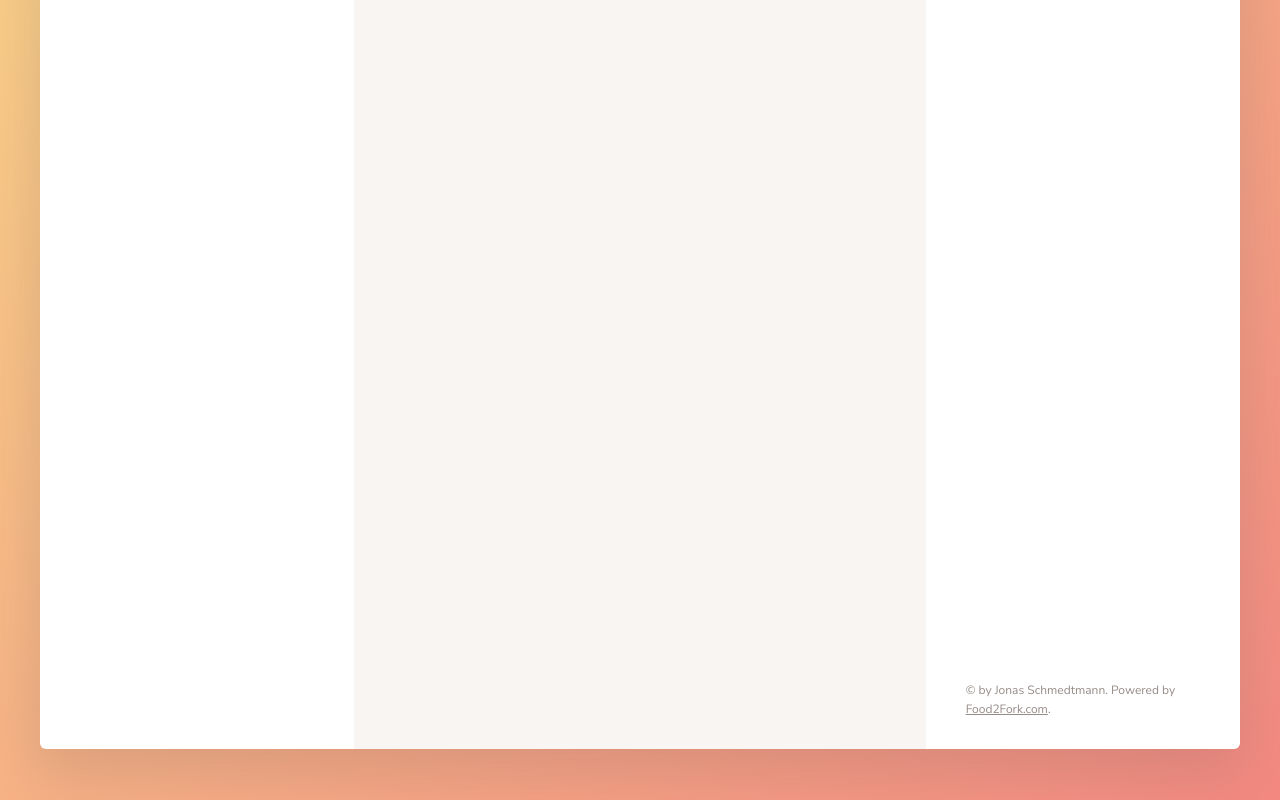
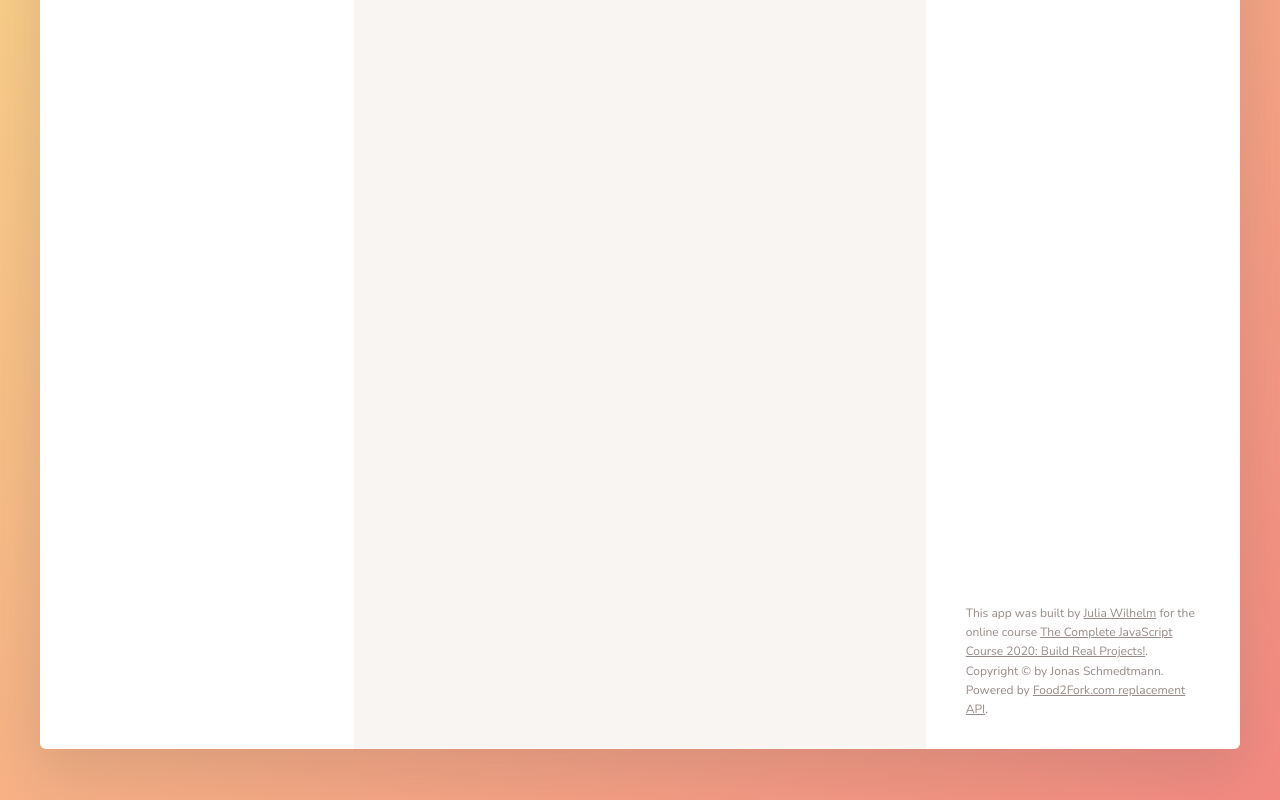
Before and after one commit to WiliTheSParrow/UdemyCourse_forkify, a website built with webpack: page src/index.html in a window 1280 px wide. Shown: the part 402-1202 px from the top of the page. Built offline with nearby package versions, Linux system fonts and the light colour scheme.

Commit message:
footer comment edited

```diff
--- a/src/index.html
+++ b/src/index.html
@@ -1,6 +1,5 @@
 <!DOCTYPE html>
 <html lang="en">
-
 <head>
     <meta charset="UTF-8">
     <meta name="viewport" content="width=device-width, initial-scale=1.0">
@@ -10,7 +9,6 @@
     <link rel="shortcut icon" href="img/favicon.png" type="image/x-icon">
     <title>forkify // Search over 1,000,000 recipes</title>
 </head>
-
 <body>
     <div class="container">
         <header class="header">
@@ -49,8 +47,6 @@
                 </div>
             </div>
         </header>
-
-
         <div class="results">
             <ul class="results__list">
                 <!--
@@ -174,7 +170,6 @@
                 </li>
                 -->
             </ul>
-
             <div class="results__pages">
                 <!--
                 <button class="btn-inline results__btn--prev">
@@ -192,11 +187,7 @@
                 -->
             </div>
         </div>
-
-
-
         <div class="recipe">
-
             <!--
             <figure class="recipe__fig">
                 <img src="img/test-1.jpg" alt="Tomato" class="recipe__img">
@@ -239,8 +230,6 @@
                     </svg>
                 </button>
             </div>
-
-
 
             <div class="recipe__ingredients">
                 <ul class="recipe__ingredient-list">
@@ -336,14 +325,8 @@
             </div>
             -->
         </div>
-
-
-
-
-
         <div class="shopping">
             <h2 class="heading-2">My Shopping List</h2>
-
             <ul class="shopping__list">
 
                 <!--
@@ -427,15 +410,20 @@
                 </li>
                 -->
             </ul>
-
             <div class="copyright">
+                This app was built by <a href="https://www.linkedin.com/in/wjulia91/" class="link">Julia
+                    Wilhelm</a> for the
+                online course <a href="https://www.udemy.com/share/101WfeB0cbc1xbTHw=/" class="link">The
+                    Complete
+                    JavaScript Course 2020:
+                    Build Real Projects!</a>. Copyright © by Jonas Schmedtmann. Powered by
+                    <a href="https://forkify-api.herokuapp.com/" target="_blank" class="link">Food2Fork.com replacement API</a>.
+            </div>
+            <!-- <div class="copyright">
                 &copy; by Jonas Schmedtmann. Powered by
                 <a href="http://food2fork.com" target="_blank" class="link">Food2Fork.com</a>.
-            </div>
-
+            </div> -->
         </div>
     </div>
-
 </body>
-
 </html>
```
Also changed, not shown: dist/index.html.
